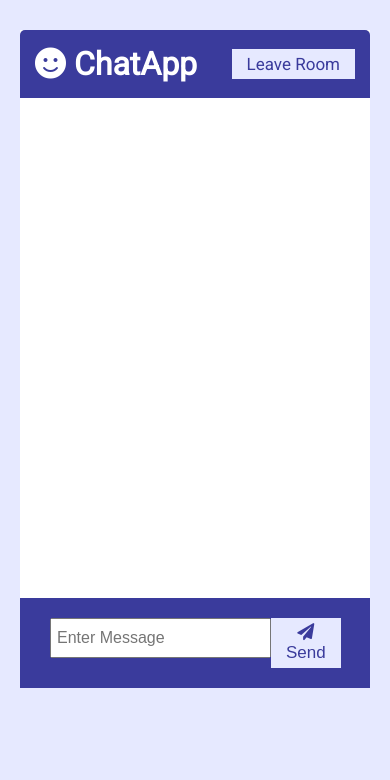
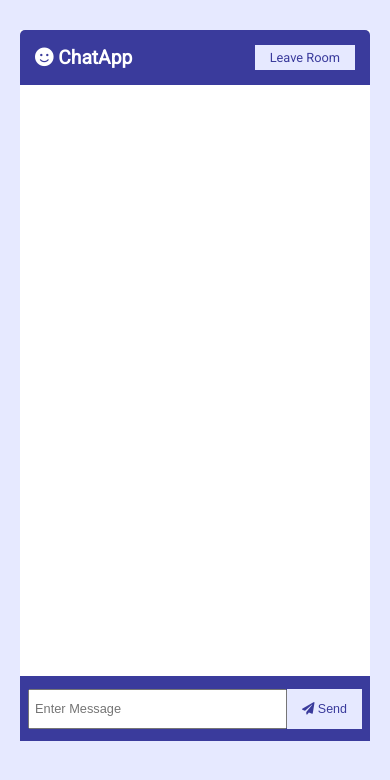
Before and after one commit to PCCoE-Hacktoberfest-21/chatApp, a website: page public/chat.html in a window 390 px wide. Drawn offline with nearby package versions, Linux system fonts and the light colour scheme; no server answers.

Commit message:
Style: fix UI for small screens

```diff
--- a/public/chat.html
+++ b/public/chat.html
@@ -11,7 +11,7 @@
     />
     <link rel="stylesheet" href="css/style.css" />
     <link rel="shortcut icon" href="#" />
-    <title>ChatCord App</title>
+    <title>ChatApp ~Palak</title>
   </head>
   <body>
     <div class="chat-container">
--- a/public/css/style.css
+++ b/public/css/style.css
@@ -35,7 +35,7 @@ a {
   background: var(--light-color);
   color: var(--dark-color-a);
   border: 0;
-  font-size: 17px;
+  font-size: 1rem;
 }
 
 /* Chat Page */
@@ -71,7 +71,8 @@ a {
 }
 
 .chat-sidebar::-webkit-scrollbar {
-  display: none;
+  background-color: #3259b3;
+  width: 0.5rem;
 }
 
 .chat-sidebar h2 {
@@ -91,8 +92,7 @@ a {
 
 .chat-messages {
   padding: 30px;
-  max-height: 500px;
-  min-height: 500px;
+  height: 70vh;
   overflow-y: scroll;
 }
 
@@ -197,6 +197,36 @@ a {
   .chat-sidebar {
     display: none;
   }
+
+  .chat-messages::-webkit-scrollbar {
+    display: none;
+  }
+  .chat-header h1 {
+    font-size: 1.2rem;
+  }
+
+  .chat-form-container {
+    padding: 0.8rem 0.5rem;
+    /* margin: 0.5rem; */
+  }
+
+  #msg {
+    font-size: 0.8rem;
+    outline: none;
+  }
+
+  .chat-form-container button {
+    font-size: 0.78rem;
+  }
+
+  .chat-header .btn {
+    font-size: 0.8rem;
+  }
+
+  .chat-messages {
+    padding: 1rem;
+    font-size: 0.8rem;
+  }
 }
 
 .chat-messages .message-bot {
--- a/server.js
+++ b/server.js
@@ -32,7 +32,7 @@ io.on("connection", (socket) => {
     //welcome the user
     socket.emit(
       "messageBot",
-      formatmsg("ChatBot", `Welcome to chatcord ${user.username} `)
+      formatmsg("ChatBot", `Welcome to ChatApp ${user.username}!`)
     );
 
     //broadcast msg when another user joins
@@ -40,7 +40,7 @@ io.on("connection", (socket) => {
       .to(user.room)
       .emit(
         "messageBot",
-        formatmsg("ChatBot", `${user.username} joined the chat`)
+        formatmsg("ChatBot", `${user.username} has joined the chat`)
       );
 
     //send room info to client(no event->io, else->socket)
```
Also changed, not shown: public/index.html (+9 -8 lines), public/images/Capture.PNG (added), public/images/Capture2.PNG (added), public/images/Capture3.PNG (added).
